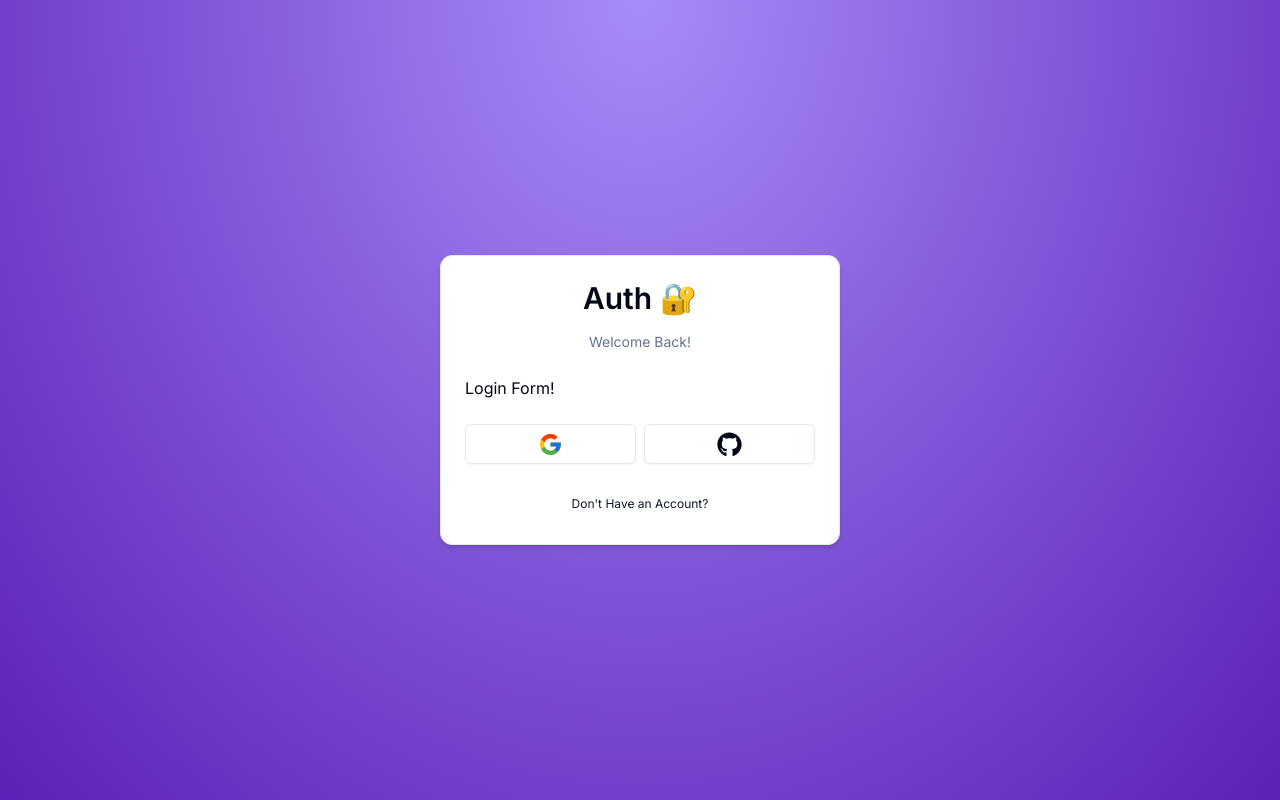
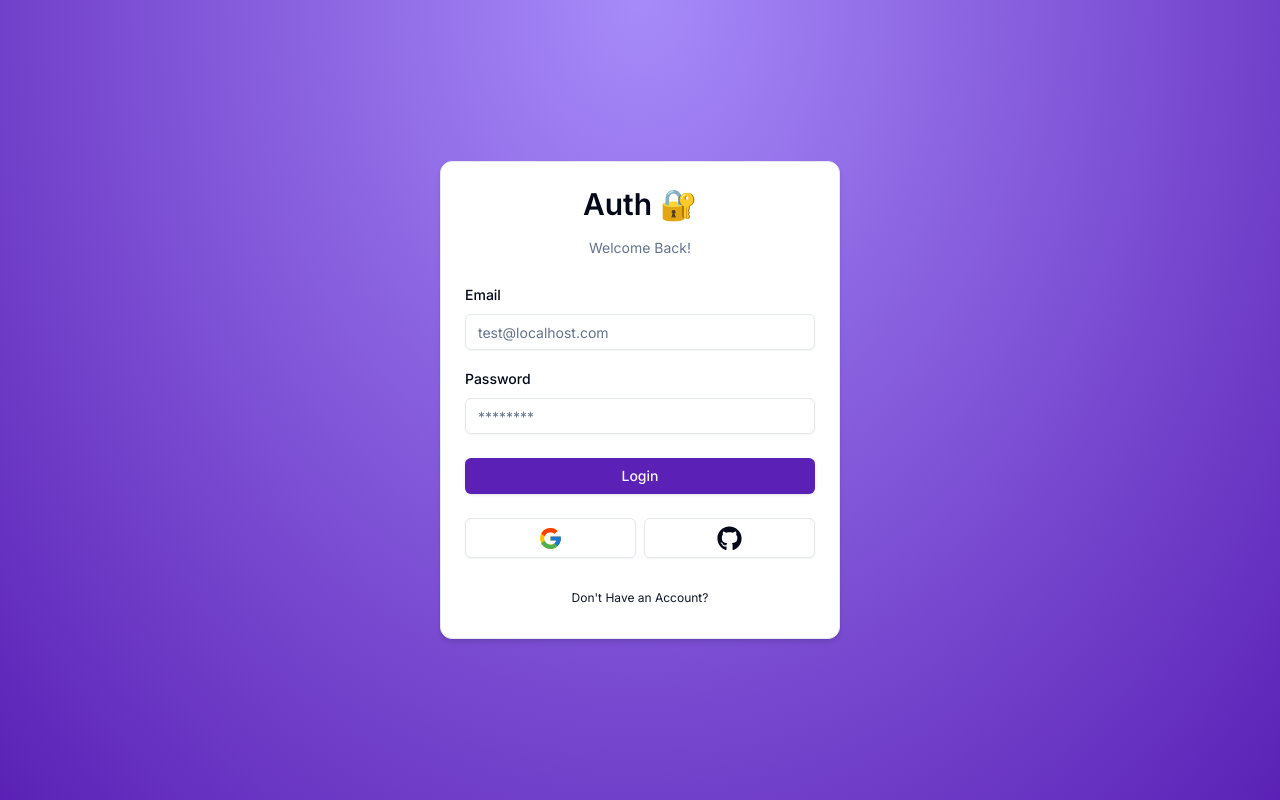
Before and after one commit to nitverse/nextjs-auth, a Next.js app: page /auth/login in a window 1280 px wide. Built offline with nearby package versions, Linux system fonts and the light colour scheme.

Commit message:
Added Login Form with input validation(zod)

```diff
--- a/app/layout.tsx
+++ b/app/layout.tsx
@@ -5,7 +5,7 @@
 const inter = Inter({ subsets: ['latin'] })
 
 export const metadata: Metadata = {
-  title: 'Create Next App',
+  title: 'Next-Auth V5',
   description: 'Generated by create next app',
 }
 
--- /dev/null
+++ b/components/FormSuccess.tsx
@@ -0,0 +1,19 @@
+import { FC } from 'react'
+import { CheckCircledIcon } from '@radix-ui/react-icons'
+
+interface FormSuccessProps {
+  message?: string;
+}
+
+const FormSuccess: FC<FormSuccessProps> = ({ message }) => {
+    if(!message) return null;
+
+    return (
+        <div className='bg-emerald-500/15 p-3 rounded-md flex items-center gap-x-2 text-sm text-emerald-500'>
+            <CheckCircledIcon className='h-5 w-5'/>
+            <p>{message}</p>
+        </div>
+    )
+}
+
+export default FormSuccess
--- /dev/null
+++ b/components/ui/FormError.tsx
@@ -0,0 +1,20 @@
+import { ExclamationTriangleIcon } from '@radix-ui/react-icons'
+
+import { FC } from 'react'
+
+interface FormErrorProps {
+    message?: string;
+}
+
+const FormError: FC<FormErrorProps> = ({message}) => {
+    if(!message) return null;
+
+  return (
+        <div className='bg-destructive/15 p-3 rounded-md flex items-center gap-x-2 text-sm text-destructive'>
+            <ExclamationTriangleIcon className='h-5 w-5'/>
+            <p>{message}</p>
+        </div>
+    )
+}
+
+export default FormError
--- a/components/ui/auth/LoginForm.tsx
+++ b/components/ui/auth/LoginForm.tsx
@@ -1,15 +1,72 @@
+"use client";
+
 import { FC } from 'react'
 import CardWrapper from './CardWrapper'
+import { useForm } from 'react-hook-form'
+import * as z from 'zod';
+import { LoginSchema } from '@/schemas';
+import { zodResolver } from '@hookform/resolvers/zod';
+import { Form, FormControl, FormField, FormItem, FormLabel, FormMessage } from '../form';
+import { Input } from '../input';
+import { Button } from '../button';
+import FormError from '../FormError';
+import FormSuccess from '@/components/FormSuccess';
 
 interface LoginFormProps {
 
 }
 
+type loginSchemaType = z.infer<typeof LoginSchema>;
+
 const LoginForm: FC<LoginFormProps> = ({}) => {
+
+  const form = useForm<loginSchemaType>({
+    resolver: zodResolver(LoginSchema),
+    defaultValues:{
+      email : "",
+      password: "",
+    }
+  });
+
+  const onSubmit = (values : z.infer<typeof LoginSchema>) => {
+      console.log(values);
+
+  }
   return (
 
     <CardWrapper headerLabel='Welcome Back!' backButtonHref='/auth/register' backButtonLabel="Don't Have an Account?" showSocial>
-      Login Form!
+      <Form {...form}>
+        <form
+        onSubmit={form.handleSubmit(onSubmit)}
+        className='space-y-6'>
+            <div className='space-y-4'>
+                <FormField control={form.control} name='email' render={({ field }) => (
+                  <FormItem>
+                    <FormLabel> Email </FormLabel>
+                    <FormControl>
+                      <Input {...field} placeholder='test@localhost.com' type='email'/>
+                    </FormControl>
+                    <FormMessage />
+                  </FormItem>
+                )} />
+
+                <FormField control={form.control} name='password' render={({ field }) => (
+                  <FormItem>
+                    <FormLabel> Password </FormLabel>
+                    <FormControl>
+                      <Input {...field} placeholder='********' type='password'/>
+                    </FormControl>
+                    <FormMessage />
+                  </FormItem>
+                )} />
+            </div>
+            <FormSuccess message=''/>
+            <FormError message=''/>
+            <Button type='submit' className='w-full bg-violet-800 hover:bg-violet-950'>
+                  Login
+            </Button>
+        </form>
+      </Form>
     </CardWrapper>
 )
 }
--- /dev/null
+++ b/components/ui/form.tsx
@@ -0,0 +1,176 @@
+import * as React from "react"
+import * as LabelPrimitive from "@radix-ui/react-label"
+import { Slot } from "@radix-ui/react-slot"
+import {
+  Controller,
+  ControllerProps,
+  FieldPath,
+  FieldValues,
+  FormProvider,
+  useFormContext,
+} from "react-hook-form"
+
+import { cn } from "@/lib/utils"
+import { Label } from "@/components/ui/label"
+
+const Form = FormProvider
+
+type FormFieldContextValue<
+  TFieldValues extends FieldValues = FieldValues,
+  TName extends FieldPath<TFieldValues> = FieldPath<TFieldValues>
+> = {
+  name: TName
+}
+
+const FormFieldContext = React.createContext<FormFieldContextValue>(
+  {} as FormFieldContextValue
+)
+
+const FormField = <
+  TFieldValues extends FieldValues = FieldValues,
+  TName extends FieldPath<TFieldValues> = FieldPath<TFieldValues>
+>({
+  ...props
+}: ControllerProps<TFieldValues, TName>) => {
+  return (
+    <FormFieldContext.Provider value={{ name: props.name }}>
+      <Controller {...props} />
+    </FormFieldContext.Provider>
+  )
+}
+
+const useFormField = () => {
+  const fieldContext = React.useContext(FormFieldContext)
+  const itemContext = React.useContext(FormItemContext)
+  const { getFieldState, formState } = useFormContext()
+
+  const fieldState = getFieldState(fieldContext.name, formState)
+
+  if (!fieldContext) {
+    throw new Error("useFormField should be used within <FormField>")
+  }
+
+  const { id } = itemContext
+
+  return {
+    id,
+    name: fieldContext.name,
+    formItemId: `${id}-form-item`,
+    formDescriptionId: `${id}-form-item-description`,
+    formMessageId: `${id}-form-item-message`,
+    ...fieldState,
+  }
+}
+
+type FormItemContextValue = {
+  id: string
+}
+
+const FormItemContext = React.createContext<FormItemContextValue>(
+  {} as FormItemContextValue
+)
+
+const FormItem = React.forwardRef<
+  HTMLDivElement,
+  React.HTMLAttributes<HTMLDivElement>
+>(({ className, ...props }, ref) => {
+  const id = React.useId()
+
+  return (
+    <FormItemContext.Provider value={{ id }}>
+      <div ref={ref} className={cn("space-y-2", className)} {...props} />
+    </FormItemContext.Provider>
+  )
+})
+FormItem.displayName = "FormItem"
+
+const FormLabel = React.forwardRef<
+  React.ElementRef<typeof LabelPrimitive.Root>,
+  React.ComponentPropsWithoutRef<typeof LabelPrimitive.Root>
+>(({ className, ...props }, ref) => {
+  const { error, formItemId } = useFormField()
+
+  return (
+    <Label
+      ref={ref}
+      className={cn(error && "text-destructive", className)}
+      htmlFor={formItemId}
+      {...props}
+    />
+  )
+})
+FormLabel.displayName = "FormLabel"
+
+const FormControl = React.forwardRef<
+  React.ElementRef<typeof Slot>,
+  React.ComponentPropsWithoutRef<typeof Slot>
+>(({ ...props }, ref) => {
+  const { error, formItemId, formDescriptionId, formMessageId } = useFormField()
+
+  return (
+    <Slot
+      ref={ref}
+      id={formItemId}
+      aria-describedby={
+        !error
+          ? `${formDescriptionId}`
+          : `${formDescriptionId} ${formMessageId}`
+      }
+      aria-invalid={!!error}
+      {...props}
+    />
+  )
+})
+FormControl.displayName = "FormControl"
+
+const FormDescription = React.forwardRef<
+  HTMLParagraphElement,
+  React.HTMLAttributes<HTMLParagraphElement>
+>(({ className, ...props }, ref) => {
+  const { formDescriptionId } = useFormField()
+
+  return (
+    <p
+      ref={ref}
+      id={formDescriptionId}
+      className={cn("text-[0.8rem] text-muted-foreground", className)}
+      {...props}
+    />
+  )
+})
+FormDescription.displayName = "FormDescription"
+
+const FormMessage = React.forwardRef<
+  HTMLParagraphElement,
+  React.HTMLAttributes<HTMLParagraphElement>
+>(({ className, children, ...props }, ref) => {
+  const { error, formMessageId } = useFormField()
+  const body = error ? String(error?.message) : children
+
+  if (!body) {
+    return null
+  }
+
+  return (
+    <p
+      ref={ref}
+      id={formMessageId}
+      className={cn("text-[0.8rem] font-medium text-destructive", className)}
+      {...props}
+    >
+      {body}
+    </p>
+  )
+})
+FormMessage.displayName = "FormMessage"
+
+export {
+  useFormField,
+  Form,
+  FormItem,
+  FormLabel,
+  FormControl,
+  FormDescription,
+  FormMessage,
+  FormField,
+}
--- /dev/null
+++ b/components/ui/input.tsx
@@ -0,0 +1,25 @@
+import * as React from "react"
+
+import { cn } from "@/lib/utils"
+
+export interface InputProps
+  extends React.InputHTMLAttributes<HTMLInputElement> {}
+
+const Input = React.forwardRef<HTMLInputElement, InputProps>(
+  ({ className, type, ...props }, ref) => {
+    return (
+      <input
+        type={type}
+        className={cn(
+          "flex h-9 w-full rounded-md border border-input bg-transparent px-3 py-1 text-sm shadow-sm transition-colors file:border-0 file:bg-transparent file:text-sm file:font-medium placeholder:text-muted-foreground focus-visible:outline-none focus-visible:ring-1 focus-visible:ring-ring disabled:cursor-not-allowed disabled:opacity-50",
+          className
+        )}
+        ref={ref}
+        {...props}
+      />
+    )
+  }
+)
+Input.displayName = "Input"
+
+export { Input }
--- /dev/null
+++ b/components/ui/label.tsx
@@ -0,0 +1,26 @@
+"use client"
+
+import * as React from "react"
+import * as LabelPrimitive from "@radix-ui/react-label"
+import { cva, type VariantProps } from "class-variance-authority"
+
+import { cn } from "@/lib/utils"
+
+const labelVariants = cva(
+  "text-sm font-medium leading-none peer-disabled:cursor-not-allowed peer-disabled:opacity-70"
+)
+
+const Label = React.forwardRef<
+  React.ElementRef<typeof LabelPrimitive.Root>,
+  React.ComponentPropsWithoutRef<typeof LabelPrimitive.Root> &
+    VariantProps<typeof labelVariants>
+>(({ className, ...props }, ref) => (
+  <LabelPrimitive.Root
+    ref={ref}
+    className={cn(labelVariants(), className)}
+    {...props}
+  />
+))
+Label.displayName = LabelPrimitive.Root.displayName
+
+export { Label }
--- a/package.json
+++ b/package.json
@@ -9,16 +9,20 @@
     "lint": "next lint"
   },
   "dependencies": {
+    "@hookform/resolvers": "^3.3.4",
     "@radix-ui/react-icons": "^1.3.0",
+    "@radix-ui/react-label": "^2.0.2",
     "@radix-ui/react-slot": "^1.0.2",
     "class-variance-authority": "^0.7.0",
     "clsx": "^2.1.0",
     "next": "14.0.4",
     "react": "^18",
     "react-dom": "^18",
+    "react-hook-form": "^7.49.2",
     "react-icons": "^4.12.0",
     "tailwind-merge": "^2.2.0",
-    "tailwindcss-animate": "^1.0.7"
+    "tailwindcss-animate": "^1.0.7",
+    "zod": "^3.22.4"
   },
   "devDependencies": {
     "@types/node": "^20",
--- /dev/null
+++ b/schemas/index.ts
@@ -0,0 +1,23 @@
+import * as z from 'zod'
+
+export const LoginSchema = z.object({
+    email: z.string().email({
+      message: "Email is required",
+    }),
+    password: z.string().min(1, {
+      message: "Password is required",
+    }),
+    code: z.optional(z.string()),
+  });
+
+  export const RegisterSchema = z.object({
+    email: z.string().email({
+      message: "Email is required",
+    }),
+    password: z.string().min(6, {
+      message: "Minimum 6 characters required",
+    }),
+    name: z.string().min(1, {
+      message: "Name is required",
+    }),
+  });
```
Also changed, not shown: 1 other file (tests, documents, lock files or other folders).
